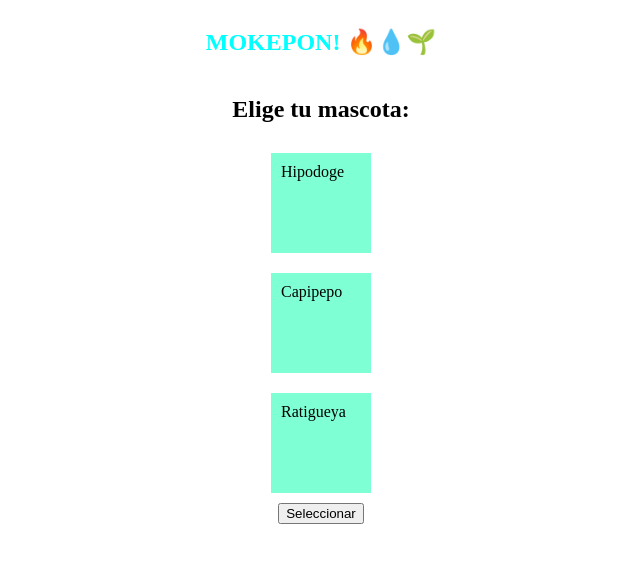
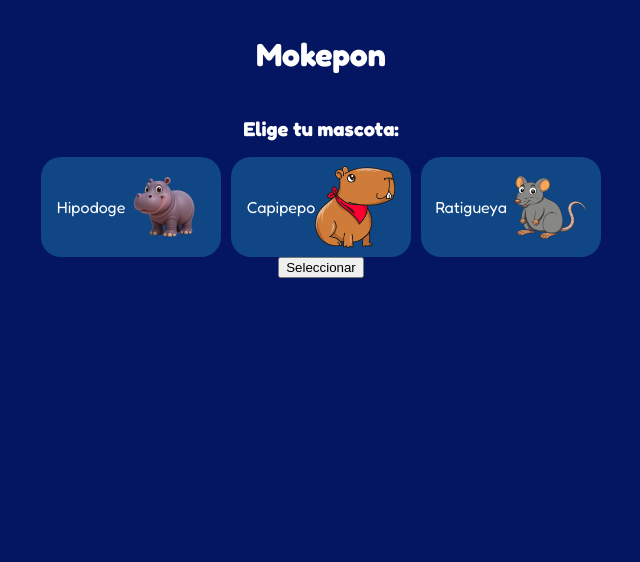
Before and after one commit to Ernie-06/Web-Programming-, a plain HTML site: page mokepon/mokepon.html in a window 1280 px wide. Shown: the whole page, without its empty margins (319-959 px from the left). Drawn offline with Linux system fonts and the light colour scheme.

Commit message:
Agregue  imágenes y aplique  colores a los títulos y al fondo de la página

```diff
--- a/mokepon/mokepon.html
+++ b/mokepon/mokepon.html
@@ -9,17 +9,28 @@
 
   <body>
     <section id="seleccionar-mascota">
-      <h1>MOKEPON! 🔥💧🌱</h1>
-      <h2>Elige tu mascota:</h2>
+      <h1 class="titulo">Mokepon</h1>
+      <h2 class="subtitulo">Elige tu mascota:</h2>
 
-      <label class="tarjeta-de-mokepon" for="hipodoge">Hipodoge</label>
-      <input type="radio" name="mascota" id="hipodoge" />
+      <div class="tarjetas">
+        <label class="tarjeta-de-mokepon" for="hipodoge">
+          <p>Hipodoge</p>
+          <img src="../images/hipodoge1.webp" alt="Hipodoge" />
+        </label>
+        <input type="radio" name="mascota" id="hipodoge" />
 
-      <label class="tarjeta-de-mokepon" for="capipepo">Capipepo</label>
-      <input type="radio" name="mascota" id="capipepo" />
+        <label class="tarjeta-de-mokepon" for="capipepo">
+          <p>Capipepo</p>
+          <img src="../images/capipepo.webp" alt="Capipepo" />
+        </label>
+        <input type="radio" name="mascota" id="capipepo" />
 
-      <label class="tarjeta-de-mokepon" for="ratigueya">Ratigueya</label>
-      <input type="radio" name="mascota" id="ratigueya" />
+        <label class="tarjeta-de-mokepon" for="ratigueya">
+          <p>Ratigueya</p>
+          <img src="../images/ratigueya.webp" alt="Ratigueya" />
+        </label>
+        <input type="radio" name="mascota" id="ratigueya" />
+      </div>
 
       <button id="boton-mascota">Seleccionar</button>
     </section>
--- a/styles/styles.css
+++ b/styles/styles.css
@@ -1,5 +1,8 @@
-h1 {
-    color:aqua;
+@import url('https://fonts.googleapis.com/css2?family=Fredoka:wght@300..700&display=swap');
+
+body {
+    font-family: "Fredoka", sans-serif;
+    background-color: #041562;
 }
 
 #seleccionar-mascota {
@@ -9,13 +12,35 @@ h1 {
     align-items: center;
 }
 
+.titulo{
+color: white;
+font-size: 32px;
+}
+
+.subtitulo {
+color: white;
+font-size: 20px;
+}
+
+.tarjetas {
+    display: flex;
+    gap: 10px;
+}
 .tarjeta-de-mokepon {
-    width: 100px;
+    width: 180px;
     height: 100px;
-    background: aquamarine;
+    background: #114685;
     padding: 10px;
-    margin: 10px;
     box-sizing: border-box;
+    border-radius: 20px;
+    display: flex;
+    justify-content: center;
+    align-items: center;
+    color: white;
+}
+
+.tarjeta-de-mokepon img {
+    width: 80px;
 }
 
 input {
```
Also changed, not shown: images/capipepo.webp (added), images/hipodoge1.webp (added), images/ratigueya.webp (added), 2 other files.
